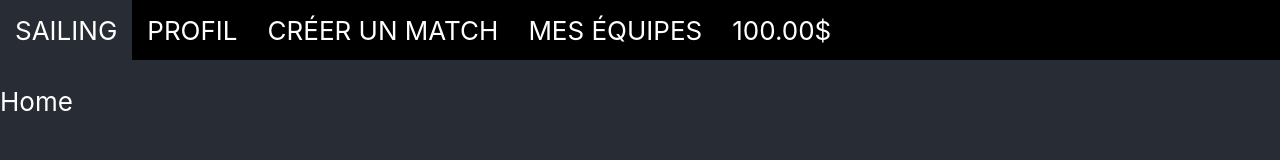
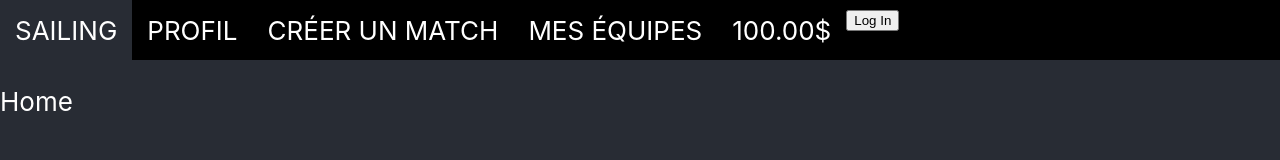
Before and after one commit to Verbain/sailing, a React (Create React App) app in the folder front_sailing/: page / in a window 1280 px wide. Shown: the top 160 px of the page. Built offline with nearby package versions, Linux system fonts and the light colour scheme; no server answers.

Commit message:
front: auth0

```diff
--- /dev/null
+++ b/front_sailing/src/auth0-provider-with-history.js
@@ -0,0 +1,26 @@
+import React from "react";
+import { useHistory } from "react-router-dom";
+import { Auth0Provider } from "@auth0/auth0-react";
+require('dotenv').config();
+
+const Auth0ProviderWithHistory = ({ children }) => {
+    const domain = process.env.REACT_APP_AUTH0_DOMAIN;
+    const clientId = process.env.REACT_APP_AUTH0_CLIENT_ID;
+    const history = useHistory();
+
+    const onRedirectCallback = (appState) => {
+        history.push(appState?.returnTo || window.location.pathname);
+    };
+
+    return (
+        <Auth0Provider
+            domain={domain}
+            clientId={clientId}
+            redirectUri={window.location.origin}
+            onRedirectCallback={onRedirectCallback}
+        >
+            {children}
+        </Auth0Provider>
+    );
+}
+export default Auth0ProviderWithHistory;
--- /dev/null
+++ b/front_sailing/src/components/Login-button.js
@@ -0,0 +1,21 @@
+import React from "react";
+import { useAuth0 } from "@auth0/auth0-react";
+import { Button } from "react-bootstrap";
+
+const LoginButton = () => {
+    const {loginWithRedirect } = useAuth0();
+    return(
+        <Button
+        onClick={() => loginWithRedirect()}
+        id="qsLoginBtn"
+        variant="primary"
+        className="btn-margin"
+
+        >
+        Log In
+
+        </Button>
+    );
+};
+
+export default LoginButton;
--- /dev/null
+++ b/front_sailing/src/components/Logout-button.js
@@ -0,0 +1,21 @@
+import React from "react";
+import { useAuth0 } from "@auth0/auth0-react";
+import { Button } from "react-bootstrap";
+
+const LogoutButton = () => {
+    const {logout } = useAuth0();
+    return(
+        <Button
+        onClick={() => logout()}
+        id="qsLogoutBtn"
+        variant="danger"
+        className="btn-margin"
+
+        >
+        Logout
+
+        </Button>
+    );
+};
+
+export default LogoutButton;
--- a/front_sailing/src/components/Nav.js
+++ b/front_sailing/src/components/Nav.js
@@ -1,8 +1,12 @@
 import React from 'react';
 import './Nav.css';
 import {Link} from 'react-router-dom';
+import { useAuth0 } from "@auth0/auth0-react";
+import LogoutButton from "./Logout-button";
+import LoginButton from "./Login-button";
 
 function Nav() {
+    const { isAuthenticated } = useAuth0();
     return(
         <nav class="navbar">
                 <div class="nav-item">
@@ -11,6 +15,7 @@ function Nav() {
                     <Link to='/createMatch' class="nav-item-text"> CRÉER UN MATCH </Link>
                     <Link to='/teams' class="nav-item-text"> MES ÉQUIPES </Link>
                     <div class="nav-item-wallet"> 100.00$ </div>
+                    <div className="justify-content-end"> {isAuthenticated ? <LogoutButton /> : <LoginButton />} </div>
 
                 </div>
         </nav>
--- a/front_sailing/src/index.js
+++ b/front_sailing/src/index.js
@@ -3,10 +3,14 @@ import ReactDOM from 'react-dom';
 import './index.css';
 import App from './App';
 import reportWebVitals from './reportWebVitals';
+import Auth0ProviderWithHistory from "./auth0-provider-with-history";
+
 
 ReactDOM.render(
   <React.StrictMode>
+    <Auth0ProviderWithHistory>
     <App />
+    </Auth0ProviderWithHistory>
   </React.StrictMode>,
   document.getElementById('root')
 );
```
Also changed, not shown: 19 other files (tests, documents, lock files or other folders).
